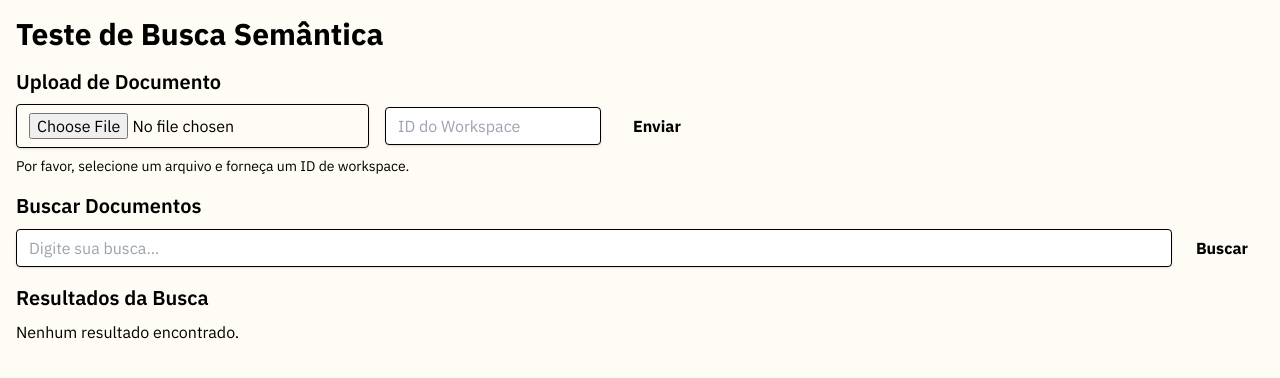
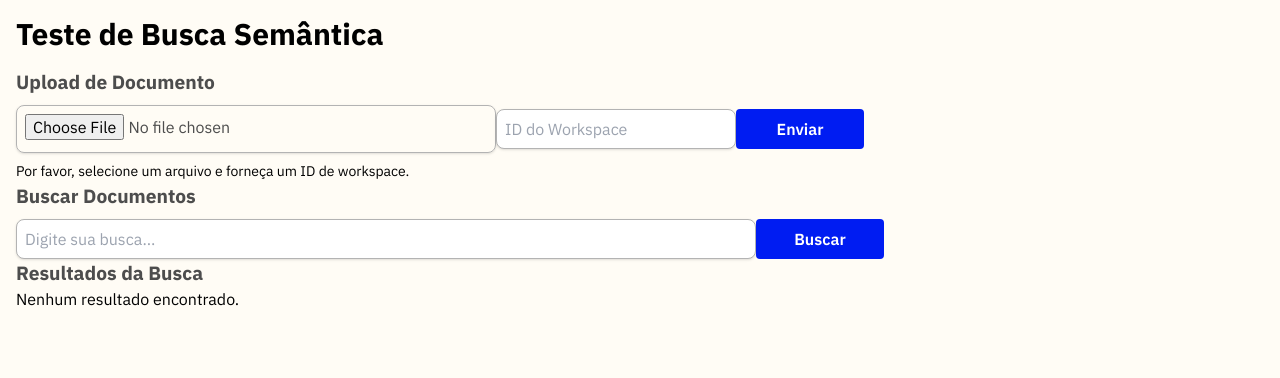
Before and after one commit to Biahellens/bia-teste, a React (Vite) app in the folder frontend/: page / in a window 1280 px wide. Both pictures are taken after a click on the button "Enviar". Shown: the top 378 px of the page. Built offline with nearby package versions, Linux system fonts and the light colour scheme.

Commit message:
:recycle: refactor: Adicionando estilos nos components de manipular arquivo

```diff
--- a/frontend/src/components/FileUpload.tsx
+++ b/frontend/src/components/FileUpload.tsx
@@ -32,7 +32,7 @@ const FileUpload: React.FC = () => {
     }
     catch (error: unknown) {
       if (error instanceof Error) {
-        setUploadStatus(`Erro no envio: ${error.message}`);
+        setUploadStatus(`${error.message}`);
       }
       setUploadStatus("Erro no envio: erro desconhecido");
     }
@@ -40,26 +40,27 @@ const FileUpload: React.FC = () => {
   };
 
   return (
-    <div className="mb-4">
-      <h2 className="text-xl font-semibold mb-2">Upload de Documento</h2>
-      <div className="flex items-center space-x-4">
-        <input type="file" onChange={handleFileChange} className="shadow border rounded py-2 px-3 text-gray-700 leading-tight focus:outline-none focus:shadow-outline" />
+    <div className='flex flex-col gap-[0.5rem]'>
+      <h2 className="text-[1.2rem] font-bold text-neutral-700">Upload de Documento</h2>
+      <div className="w-full flex flex-row max-md:flex-col items-center gap-[1.5rem max-md:gap-[0.5rem]">
+        <input type="file" onChange={handleFileChange} className="shadow appearance-none border border-neutral-300 rounded-[0.5rem] w-[30rem] max-md:w-full h-[3rem] py-[0.5rem] px-[0.5rem] text-neutral-700 leading-tight focus:outline-none focus:shadow-outline"
+        />
         <input
           type="text"
           placeholder="ID do Workspace"
           value={workspaceId}
           onChange={handleWorkspaceIdChange}
-          className="shadow border rounded py-2 px-3 text-gray-700 leading-tight focus:outline-none focus:shadow-outline"
+          className="shadow appearance-none border border-neutral-300 rounded-[0.5rem] w-[15rem] max-md:w-full h-[2.5rem] px-[0.5rem] text-neutral-700 leading-tight focus:outline-none focus:shadow-outline"
         />
         <button
           type='submit'
           onClick={handleUpload}
-          className="bg-blue-500 hover:bg-blue-700 text-white font-bold py-2 px-4 rounded focus:outline-none focus:shadow-outline"
+          className="w-[8rem] max-md:w-full bg-primary-700 hover:bg-primary-700 text-white-0 font-semibold py-[0.5rem] px-[1rem] rounded focus:outline-none focus:shadow-outline"
         >
           Enviar
         </button>
       </div>
-      {uploadStatus && <p className="mt-2 text-sm">{uploadStatus}</p>}
+      {uploadStatus && <p className="text-[0.875rem]">{uploadStatus}</p>}
     </div>
   );
 };
--- a/frontend/src/components/SearchInput.tsx
+++ b/frontend/src/components/SearchInput.tsx
@@ -3,7 +3,7 @@ import { useState } from 'react';
 import { searchDocuments } from '../services/service';
 
 interface SearchInputProps {
-  onSearch: (results: { chunk: string; filename: string }[]) => void;
+  onSearch: (results: { chunk: string; filename: string }[]) => void
 }
 
 const SearchInput: React.FC<SearchInputProps> = ({ onSearch }) => {
@@ -25,25 +25,24 @@ const SearchInput: React.FC<SearchInputProps> = ({ onSearch }) => {
         }
         console.error('Erro na busca: erro desconhecido');
       }
-
     }
   };
 
   return (
-    <div className="mb-4">
-      <h2 className="text-xl font-semibold mb-2">Buscar Documentos</h2>
-      <div className="flex items-center space-x-2">
+    <div className='flex flex-col gap-[0.5rem]'>
+      <h3 className="text-[1.2rem] font-bold text-neutral-700">Buscar Documentos</h3>
+      <div className="w-full flex flex-row max-md:flex-col items-center gap-[1.5rem max-md:gap-[0.5rem]">
         <input
           type="text"
           placeholder="Digite sua busca..."
           value={query}
           onChange={handleInputChange}
-          className="shadow border rounded py-2 px-3 text-gray-700 leading-tight focus:outline-none focus:shadow-outline flex-grow"
+          className="shadow appearance-none border border-neutral-300 rounded-[0.5rem] w-[46.25rem] max-md:w-full h-[2.5rem] px-[0.5rem] text-neutral-700 leading-tight focus:outline-none focus:shadow-outline"
         />
         <button
           type='button'
           onClick={handleSearch}
-          className="bg-green-500 hover:bg-green-700 text-white font-bold py-2 px-4 rounded focus:outline-none focus:shadow-outline"
+          className="w-[8rem] max-md:w-full bg-primary-700 hover:bg-primary-700 text-white-0 font-semibold py-[0.5rem] px-[1rem] rounded focus:outline-none focus:shadow-outline"
         >
           Buscar
         </button>
--- a/frontend/src/components/SearchResults.tsx
+++ b/frontend/src/components/SearchResults.tsx
@@ -7,16 +7,28 @@ interface SearchResultsProps {
 const SearchResults: React.FC<SearchResultsProps> = ({ results }) => {
   return (
     <div>
-      <h2 className="text-xl font-semibold mb-2">Resultados da Busca</h2>
+      <h4 className="text-[1.2rem] font-bold text-neutral-700">Resultados da Busca</h4>
       {results.length > 0 ? (
-        <div className="list-disc pl-5">
+        <table className="w-full divide-y divide-neutral-300 border border-neutral-300">
+          <thead className="bg-gray-100">
+
+            <tr>
+              <th className="px-[1rem] py-[0.5rem] text-left text-[0.875rem] font-semibold text-neutral-700">Parte do file</th>
+              <th className="px-[1rem] py-[0.5rem] text-left text-[0.875rem] font-semibold text-neutral-700">Nome do arquivo</th>
+            </tr>
+          </thead>
+          <tbody className="divide-y divide-neutral-300">
+
+          </tbody>
           {results.map((result) => (
-            <div key={result.filename} className="mb-2">
-              <p className="text-gray-800">{result.chunk}</p>
-              <p className="text-gray-500 text-sm">Fonte: {result.filename}</p>
-            </div>
+            <tr key={result.filename} className="cursor-pointer hover:bg-neutral-200 transition-colors">
+              <td className="px-[1rem] py-[0.5rem] text-[0.875rem] text-neutral-800">
+                {result.chunk}
+              </td>
+              <td className="px-[1rem] py-[0.5rem] text-[0.875rem] text-neutral-800">Fonte: {result.filename}</td>
+            </tr>
           ))}
-        </div>
+        </table >
       ) : (
         <p className="text-gray-600">Nenhum resultado encontrado.</p>
       )}
--- a/frontend/tailwind.config.js
+++ b/frontend/tailwind.config.js
@@ -37,8 +37,9 @@ export default {
         900: "#1B1B1B",
       },
       primary: {
+        100: "rgba(0,0,139, 0.5)",
         200: "#98AEFF",
-        350: "rgba(0, 28, 242, 0.07)",
+        350: "rgba(199, 205, 255, 0.07)",
         400: "#0000CD",
         700: "#001CF2",
       },
```
